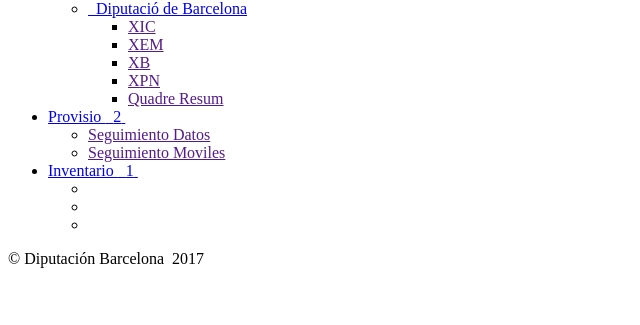
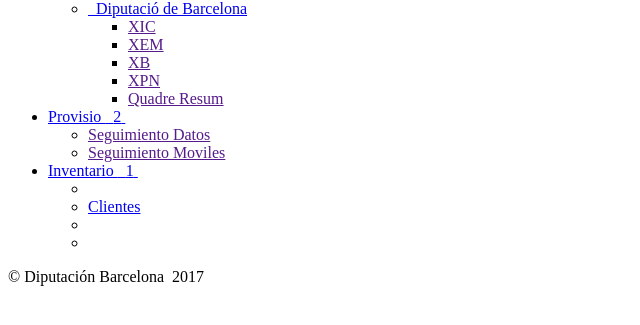
Before and after one commit to eulernunez/development-diba, a PHP site: template module/Application/view/layout/layout.phtml in a window 1280 px wide. Shown: the part 448-773 px from the top of the page, without its empty margins (0-640 px from the left). Run offline with PHP 8.4, Linux system fonts and the light colour scheme; the template is opened without the code that fills it, so the values that code supplies are empty.

Commit message:
New menu option

```diff
--- a/module/Application/view/layout/layout.phtml
+++ b/module/Application/view/layout/layout.phtml
@@ -249,9 +249,15 @@
                         <a href="<?php echo $this->url('inventario') ?>"><i class="icon-angle-right"></i> <?php echo $this->translate('Plantas Instaladas') ?></a>
 
                         </li>
+
+                        <li class="">
+                            <a href="#"><i class="icon-angle-right"></i> Clientes </a>
+                        </li>
+
                         <li class="">
                             <a href="<?php echo $this->url('tramite') ?>"><i class="icon-angle-right"></i> <?php echo $this->translate('Sedes') ?></a>
                         </li>
+
                         <li class="">
                             <a href="<?php echo $this->url('alta') ?>"><i class="icon-angle-right"></i> <?php echo $this->translate('Alta de Planta') ?></a>
                         </li>
```
